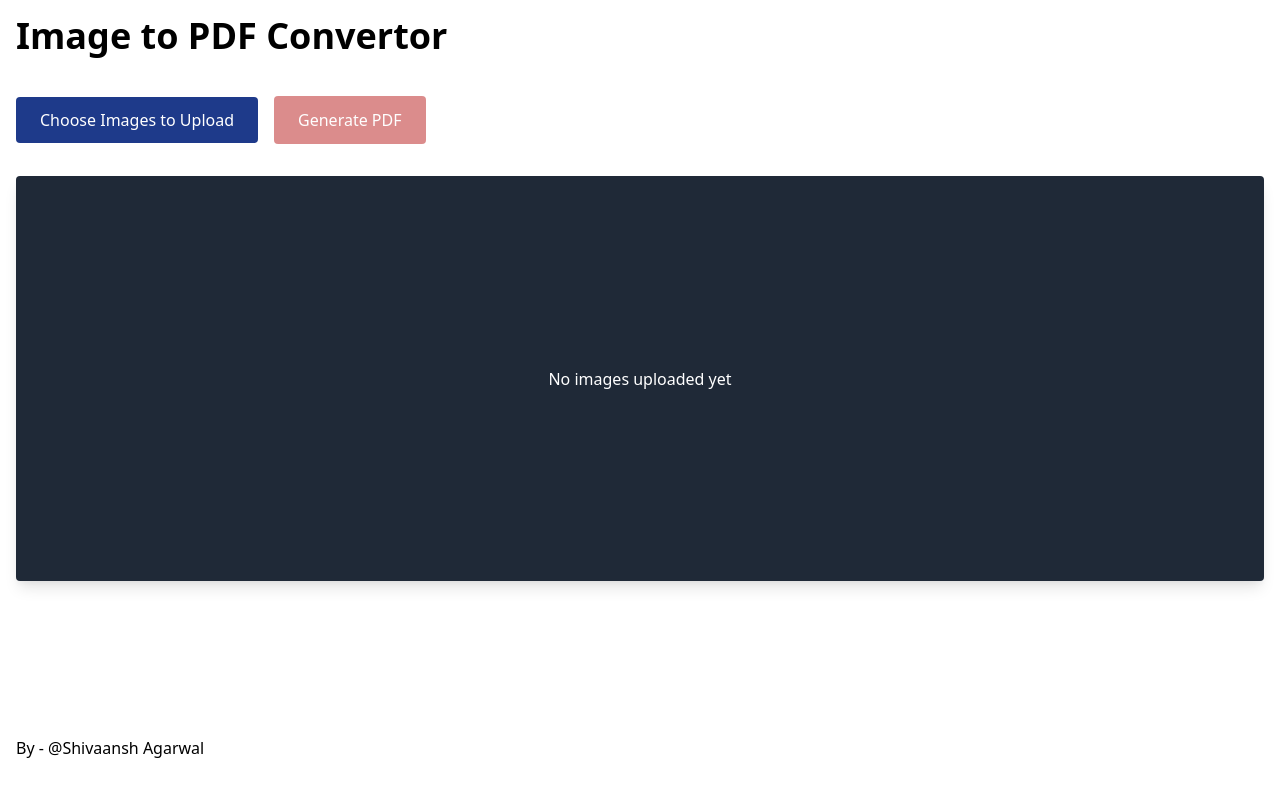
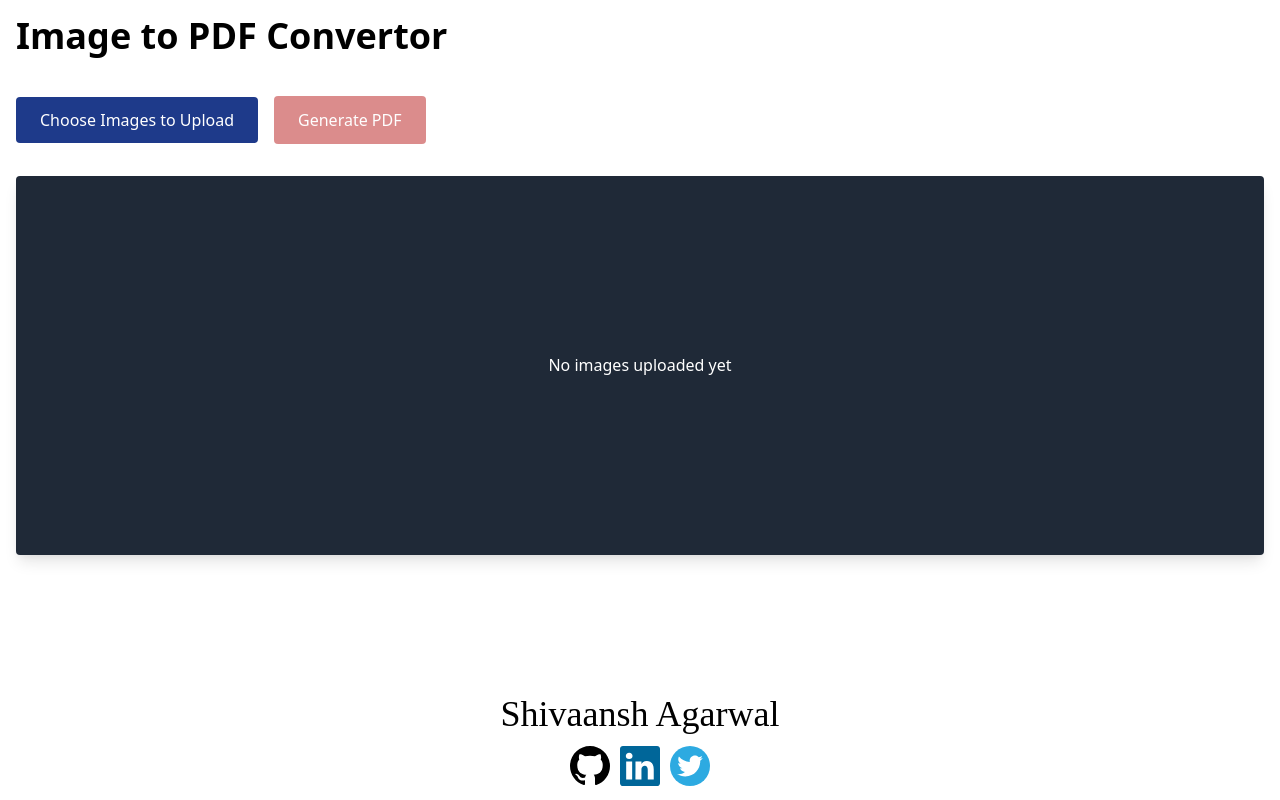
Before and after one commit to Shivaansh-Agarwal/img-to-pdf-convertor, a React (Create React App) app: page / in a window 1280 px wide. Built offline with nearby package versions, Linux system fonts and the light colour scheme.

Commit message:
feat+refactor: Adding SocialMediaBar to Footer, Changing Font for name in Footer & Adding height props to Header and Footer Components

```diff
--- a/src/App.jsx
+++ b/src/App.jsx
@@ -4,16 +4,16 @@ import { Header, Footer } from "./components";
 
 const MAX_FILES_UPLOAD_ALLOWED = 10;
 const A4_WIDTH = 210;
-const A4_HEIGHT = 297;
+//const A4_HEIGHT = 297;
 
 function App() {
   const [imagesList, setImagesList] = useState([]);
   return (
     <div className="h-screen flex flex-col justify-start">
-      <Header title="Image to PDF Convertor" />
+      <Header title="Image to PDF Convertor" height="10vh" />
       <main
         className="p-4 flex flex-col justify-start"
-        style={{ height: "80vh" }}
+        style={{ height: "75vh" }}
       >
         <div>
           <label
@@ -67,7 +67,7 @@ function App() {
           )}
         </div>
       </main>
-      <Footer />
+      <Footer height="15vh" />
     </div>
   );
 }
--- a/src/components/Footer.jsx
+++ b/src/components/Footer.jsx
@@ -1,7 +1,13 @@
-export const Footer = () => {
+import { SocialMediaBar } from "./SocialMediaBar.jsx";
+
+export const Footer = ({ height }) => {
   return (
-    <footer className="p-4" style={{ height: "10vh" }}>
-      By - @Shivaansh Agarwal
+    <footer
+      className="p-4 flex flex-col justify-center items-center"
+      style={{ height }}
+    >
+      <div className="font-cursive text-4xl">Shivaansh Agarwal</div>
+      <SocialMediaBar />
     </footer>
   );
 };
--- a/src/components/Header.jsx
+++ b/src/components/Header.jsx
@@ -1,6 +1,6 @@
-export const Header = ({ title }) => {
+export const Header = ({ title, height }) => {
   return (
-    <header className="p-4 text-4xl font-semibold" style={{ height: "10vh" }}>
+    <header className="p-4 text-4xl font-semibold" style={{ height }}>
       {title}
     </header>
   );
```
